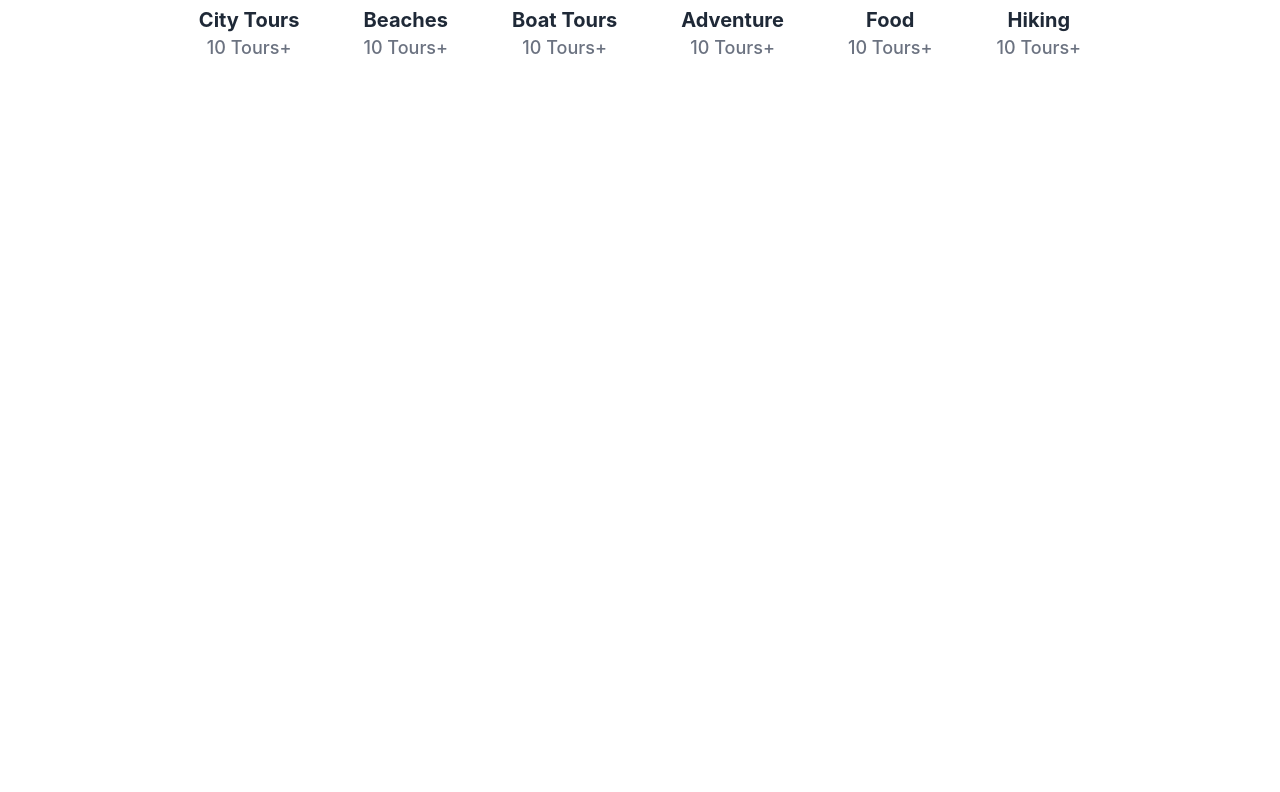
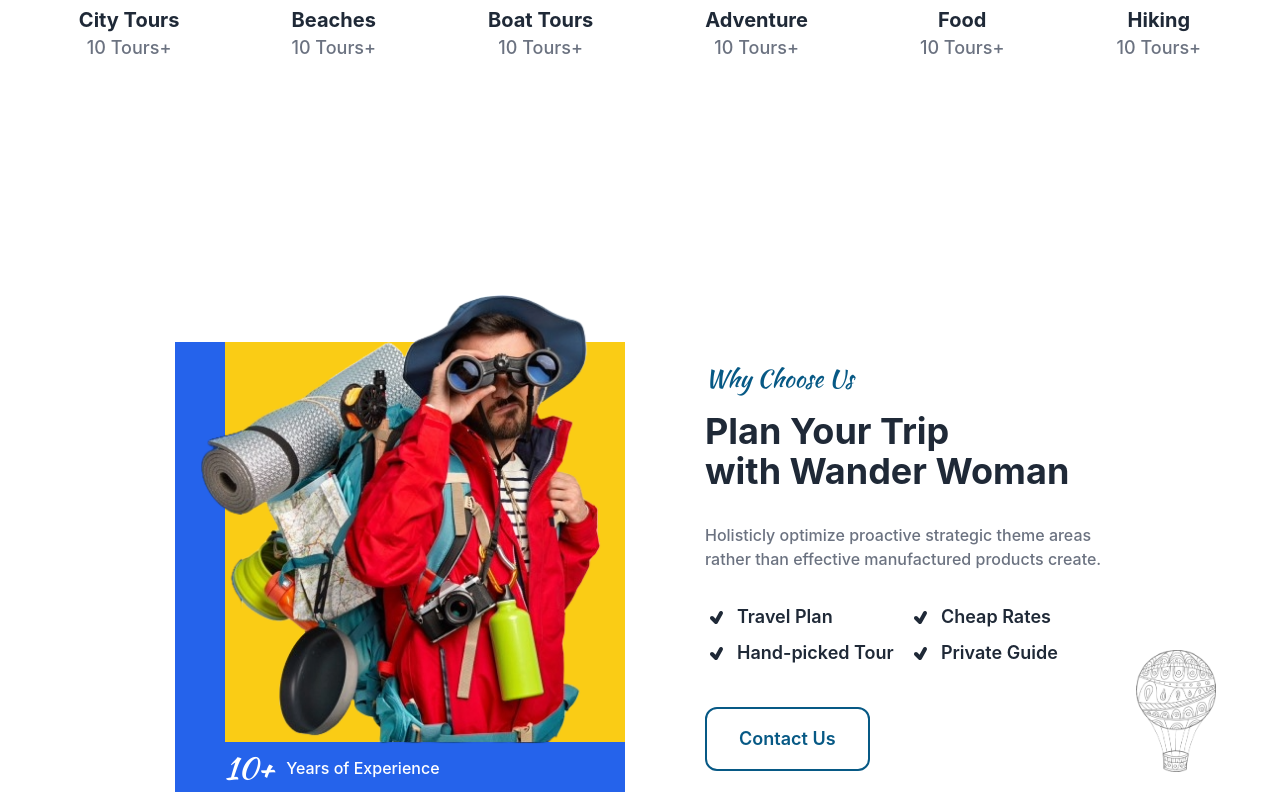
Before and after one commit to tantaana/wander_woman_client, a React (Create React App) app: page / in a window 1280 px wide. Shown: the part 421-1213 px from the top of the page. Before the commit the page ends 800 px from the top, so only its background shows below. Built offline with nearby package versions, Linux system fonts and the light colour scheme.

Commit message:
browse section has been added

```diff
--- a/src/Components/Homepage/BrowseByCategory/BrowseByCategory.js
+++ b/src/Components/Homepage/BrowseByCategory/BrowseByCategory.js
@@ -9,7 +9,7 @@
 
 const BrowseByCategory = () => {
   return (
-    <div className="py-[80px] relative">
+    <div className="py-[80px] relative mb-[200px] mx-4">
       <h2
         className={`${styles.browseCategory} text-center text-2xl text-sky-800 mb-4`}
       >
@@ -25,7 +25,7 @@
         srcset=""
       />
 
-      <div className="flex justify-center items-center gap-16">
+      <div className="flex flex-wrap justify-center items-center gap-28">
         <div className="flex flex-col items-center">
           <h2 className="text-3xl bg-yellow-400 p-4 rounded-full mb-2">
             <GiModernCity />
--- /dev/null
+++ b/src/Components/Homepage/WhyChooseUs/WhyChooseUs.js
@@ -0,0 +1,80 @@
+import React from "react";
+import styles from "./WhyChooseUs.module.css";
+import man from "../../../Assets/WhyChooseUs/man.png";
+import balloon from "../../../Assets/WhyChooseUs/balloon.png";
+
+import { TiTick } from "react-icons/ti";
+
+const WhyChooseUs = () => {
+  return (
+    <div className="mx-4 relative">
+      <div className="flex justify-center items-center gap-20">
+        <div className="bg-blue-600 min-w-[450px] min-h-[450px] flex flex-col items-end gap-2">
+          <div className="bg-yellow-400 max-w-[400px] max-h-[400px]">
+            <img
+              src={man}
+              className="w-[400px] relative bottom-12 right-6"
+              alt=""
+            />
+          </div>
+
+          <div className="flex items-center gap-3 min-w-[400px]">
+            <h2 className={`${styles.whyChoose} text-3xl text-white`}>10+</h2>
+            <h2 className="text-white font-medium">Years of Experience</h2>
+          </div>
+        </div>
+
+        <div className="max-w-[400px] z-40">
+          <h2 className={`${styles.whyChoose} text-2xl text-sky-800 mb-4`}>
+            Why Choose Us
+          </h2>
+
+          <h2 className="text-4xl font-bold mb-8">
+            Plan Your Trip
+            <br />
+            with Wander Woman
+          </h2>
+
+          <h2 className="text-gray-500 font-medium mb-8">
+            Holisticly optimize proactive strategic theme areas rather than
+            effective manufactured products create.
+          </h2>
+
+          <div className="grid grid-cols-2 gap-2 mb-10">
+            <div className="flex items-center gap-2">
+              <TiTick className="text-2xl" />
+              <h2 className="text-lg font-semibold">Travel Plan</h2>
+            </div>
+
+            <div className="flex items-center gap-2">
+              <TiTick className="text-2xl" />
+              <h2 className="text-lg font-semibold">Cheap Rates</h2>
+            </div>
+
+            <div className="flex items-center gap-2">
+              <TiTick className="text-2xl" />
+              <h2 className="text-lg font-semibold">Hand-picked Tour</h2>
+            </div>
+
+            <div className="flex items-center gap-2">
+              <TiTick className="text-2xl" />
+              <h2 className="text-lg font-semibold">Private Guide</h2>
+            </div>
+          </div>
+
+          <div className="flex">
+            <h2 className="border-2 border-sky-800 text-sky-800 text-lg font-semibold rounded-xl py-4 px-8 hover:bg-sky-800 hover:border-transparent hover:text-white duration-300 ease-in-out hover:cursor-pointer">
+              Contact Us
+            </h2>
+          </div>
+        </div>
+      </div>
+
+      <div className="absolute right-12 bottom-5 opacity-60 z-30">
+        <img src={balloon} className="w-[80px]" alt="" />
+      </div>
+    </div>
+  );
+};
+
+export default WhyChooseUs;
--- /dev/null
+++ b/src/Components/Homepage/WhyChooseUs/WhyChooseUs.module.css
@@ -0,0 +1,3 @@
+.whyChoose {
+  font-family: "Kaushan Script", cursive;
+}
--- a/src/Pages/Homepage/Homepage.js
+++ b/src/Pages/Homepage/Homepage.js
@@ -1,10 +1,12 @@
 import React from "react";
 import BrowseByCategory from "../../Components/Homepage/BrowseByCategory/BrowseByCategory";
+import WhyChooseUs from "../../Components/Homepage/WhyChooseUs/WhyChooseUs";
 
 const Homepage = () => {
   return (
     <div>
       <BrowseByCategory />
+      <WhyChooseUs />
     </div>
   );
 };
```
Also changed, not shown: src/Assets/WhyChooseUs/balloon.png (added), src/Assets/WhyChooseUs/man.png (added).
